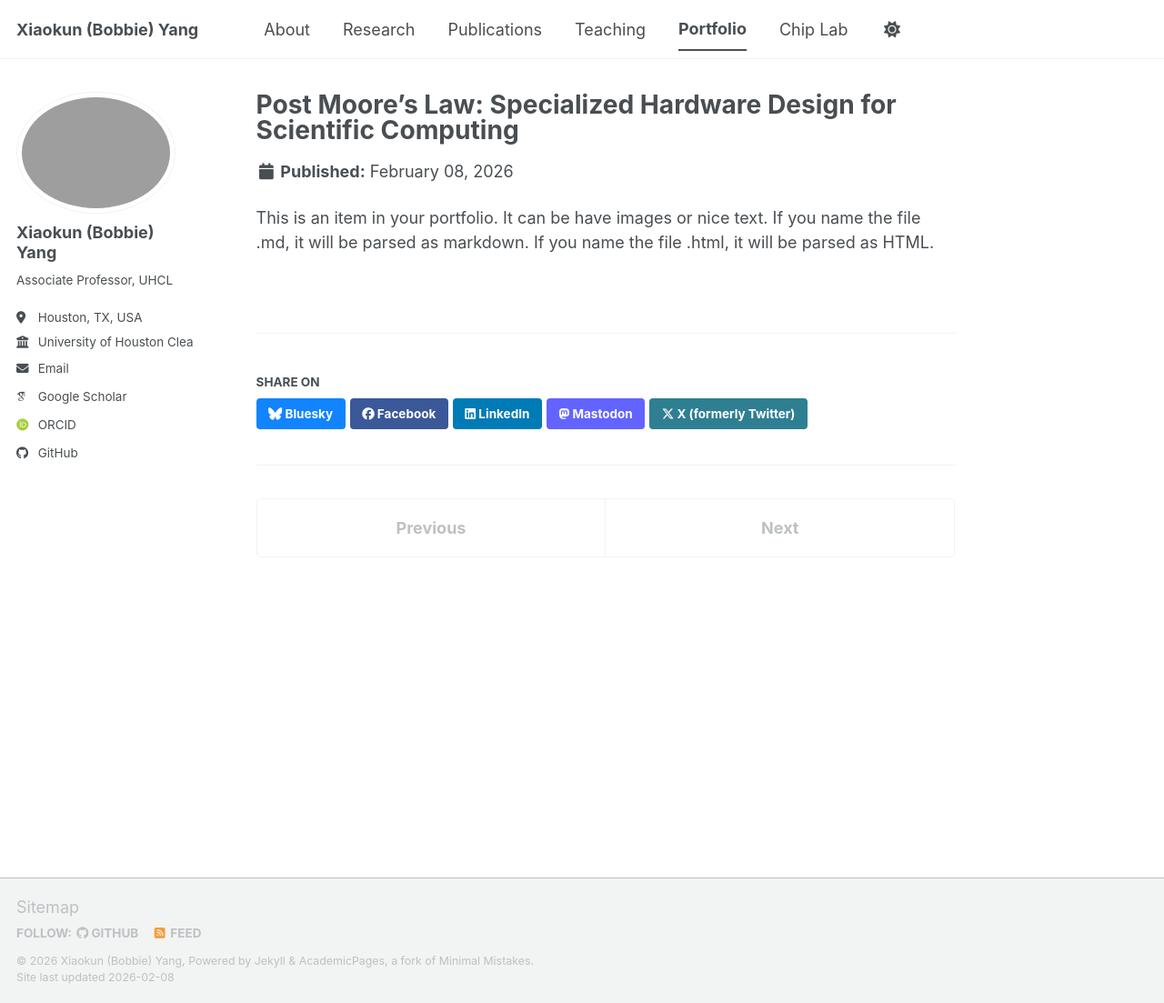
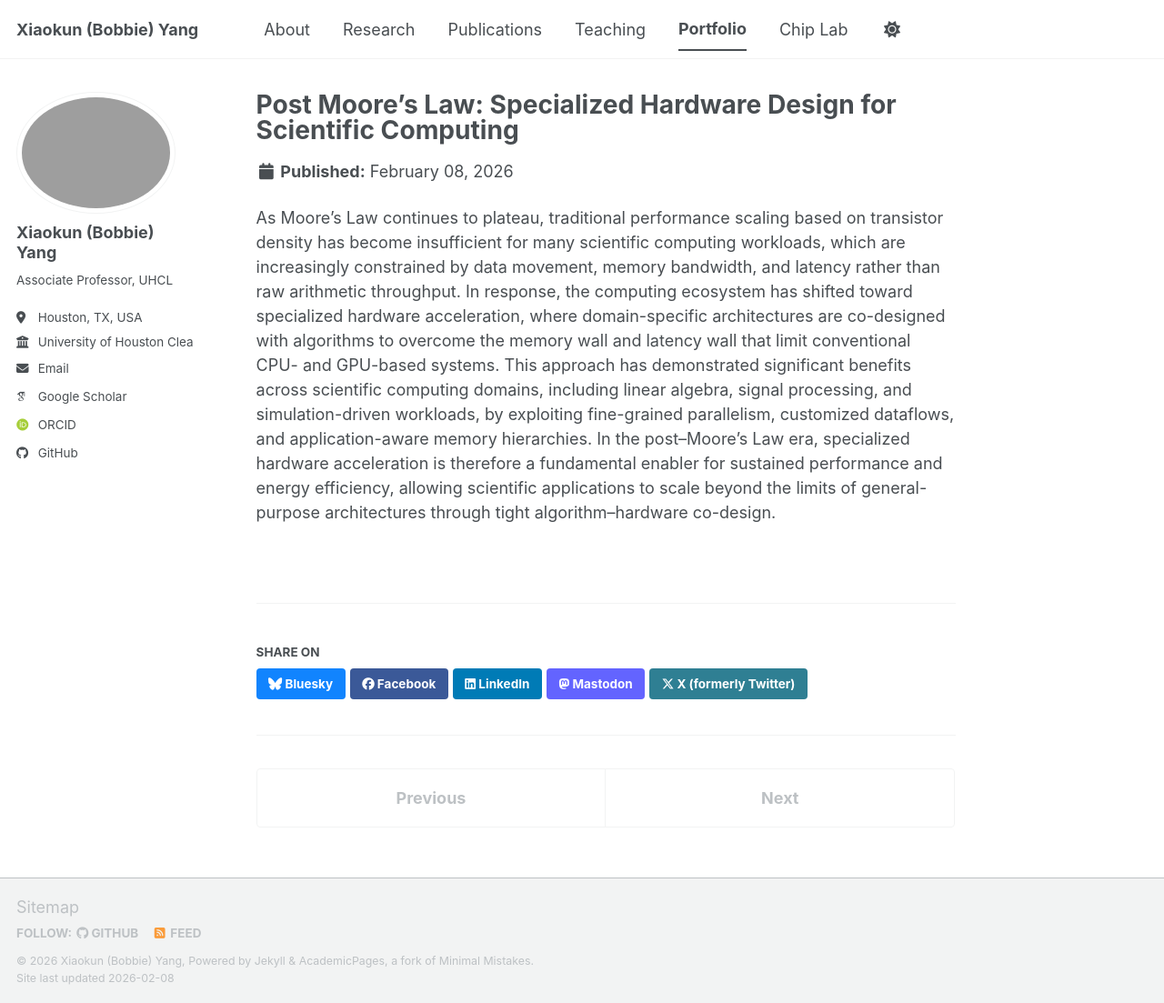
Before and after one commit to bobbieyang/bobbieyang.github.io, a Jekyll site: the page built from _portfolio/portfolio-1.md, in a window 1280 px wide and 1103 px high. Shown: the whole window at 91% size. Built offline with Jekyll 4.4.1, drawn with Linux system fonts in a browser that asks for light colours; some web fonts are replaced; a script bundle is joined from its source files by our own code; library files that are not in the unit come from our copies.

Commit message:
Update portfolio-1.md

```diff
--- a/_portfolio/portfolio-1.md
+++ b/_portfolio/portfolio-1.md
@@ -1,7 +1,7 @@
 ---
 title: "Post Moore's Law: Specialized Hardware Design for Scientific Computing"
-excerpt: "Short description of portfolio item number 1<br/><img src='/files/projects/tsqr tsmc eva.png'>"
+excerpt: "As Moore’s Law continues to plateau, traditional performance scaling based on transistor density has become insufficient for many scientific computing workloads, which are increasingly constrained by data movement, memory bandwidth, and latency rather than raw arithmetic throughput. In response, the computing ecosystem has shifted toward specialized hardware acceleration, where domain-specific architectures are co-designed with algorithms to overcome the memory wall and latency wall that limit conventional CPU- and GPU-based systems. This approach has demonstrated significant benefits across scientific computing domains, including linear algebra, signal processing, and simulation-driven workloads, by exploiting fine-grained parallelism, customized dataflows, and application-aware memory hierarchies. In the post–Moore’s Law era, specialized hardware acceleration is therefore a fundamental enabler for sustained performance and energy efficiency, allowing scientific applications to scale beyond the limits of general-purpose architectures through tight algorithm–hardware co-design.<br/><img src='/files/projects/tsqr tsmc eva.png'>"
 collection: portfolio
 ---
 
-This is an item in your portfolio. It can be have images or nice text. If you name the file .md, it will be parsed as markdown. If you name the file .html, it will be parsed as HTML.
+As Moore’s Law continues to plateau, traditional performance scaling based on transistor density has become insufficient for many scientific computing workloads, which are increasingly constrained by data movement, memory bandwidth, and latency rather than raw arithmetic throughput. In response, the computing ecosystem has shifted toward specialized hardware acceleration, where domain-specific architectures are co-designed with algorithms to overcome the memory wall and latency wall that limit conventional CPU- and GPU-based systems. This approach has demonstrated significant benefits across scientific computing domains, including linear algebra, signal processing, and simulation-driven workloads, by exploiting fine-grained parallelism, customized dataflows, and application-aware memory hierarchies. In the post–Moore’s Law era, specialized hardware acceleration is therefore a fundamental enabler for sustained performance and energy efficiency, allowing scientific applications to scale beyond the limits of general-purpose architectures through tight algorithm–hardware co-design.
```
